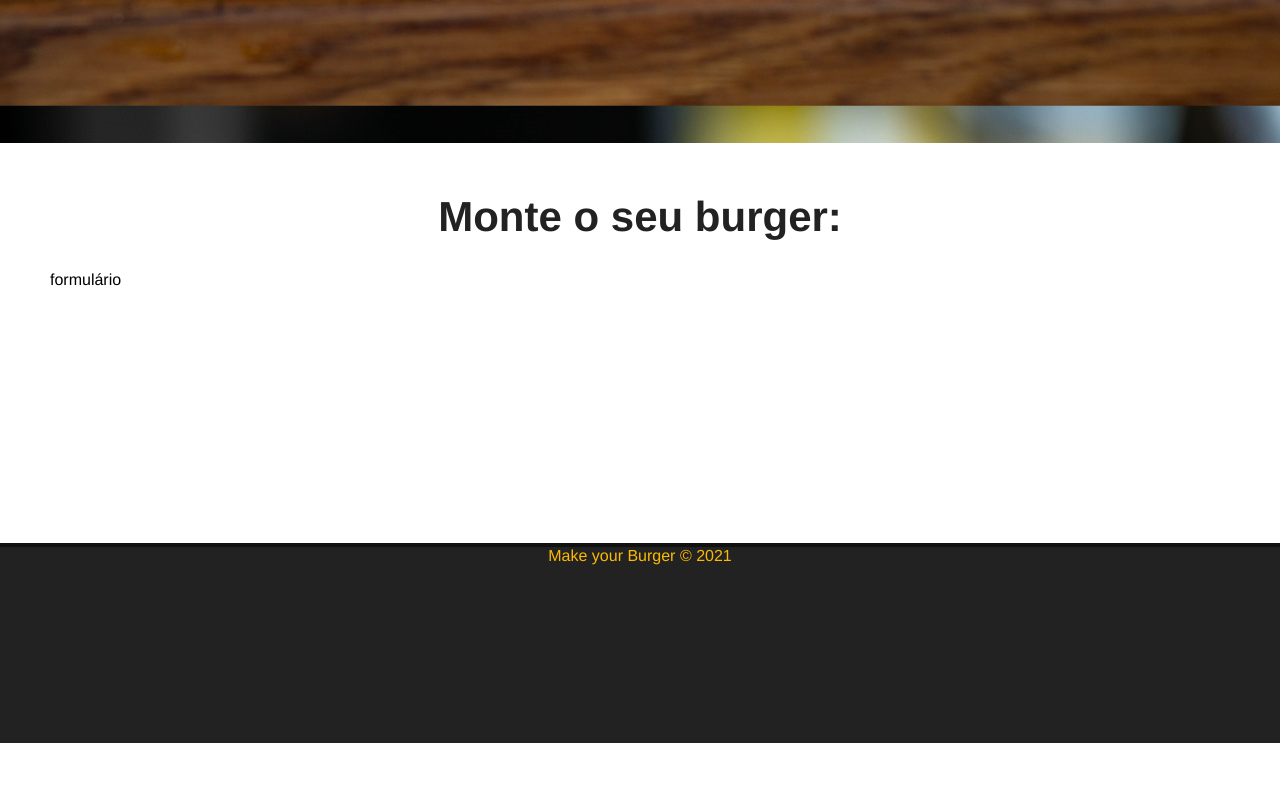
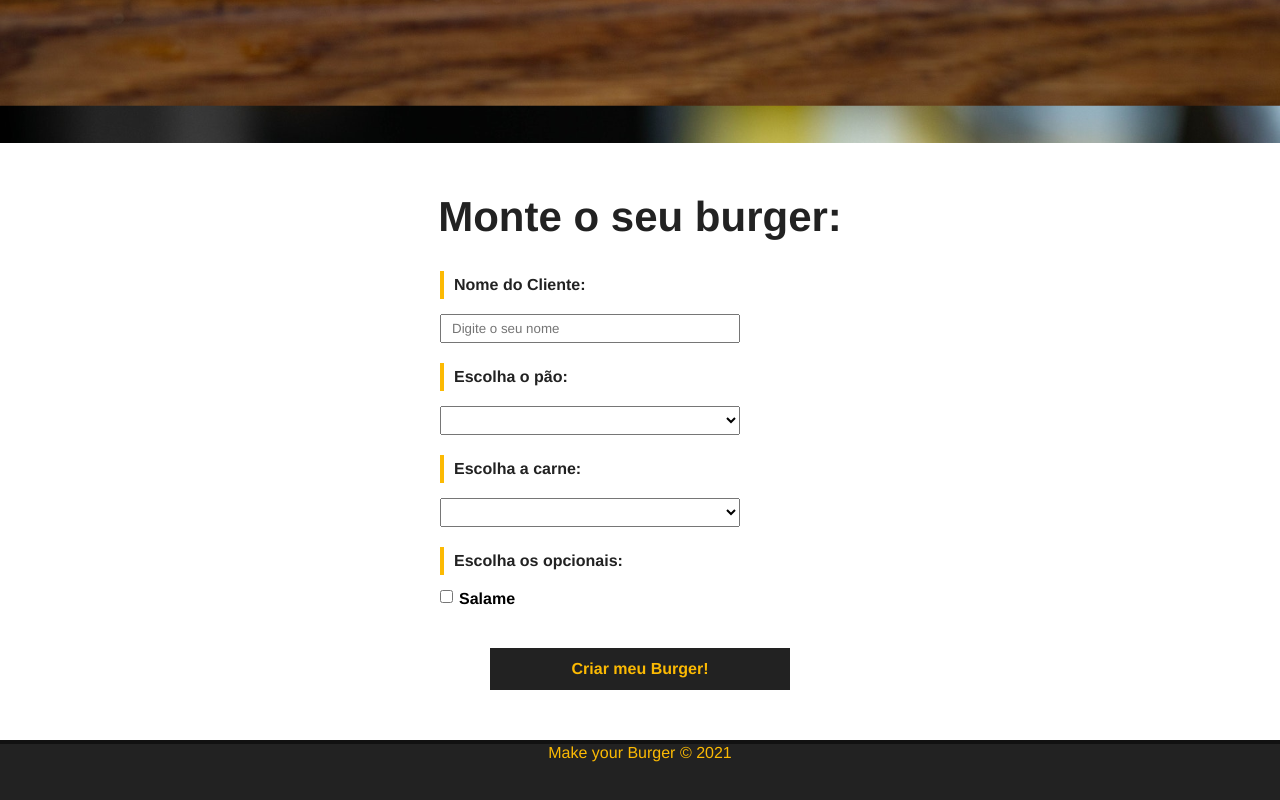
Before and after one commit to PedroPenhaa/Snack-Orders, a Vue app in the folder aplication_vue_request/: page / in a window 1280 px wide. Shown: the part 586-1386 px from the top of the page. Before the commit the page ends 1329 px from the top, so only its background shows below. Built offline with nearby package versions, Linux system fonts and the light colour scheme.

Commit message:
finalizacao pagina de pedidos

```diff
--- /dev/null
+++ b/aplication_vue_request/src/components/BurgerForm.vue
@@ -0,0 +1,121 @@
+<template>
+    <div>
+        <div>
+            <form id="burger-form">
+                <div class="input-container">
+                    <label for="nome">Nome do Cliente:</label>
+                    <input
+                        type="text"
+                        id="nome"
+                        name="nome"
+                        v-model="nome"
+                        placeholder="Digite o seu nome"
+                    >
+                </div>
+
+                <div class="input-container">
+                    <label for="pao">Escolha o pão:</label>
+                    <select name="pao" id="pao" v-model="pao">
+                        <option value="">Selecione o seu pão</option>
+                        <option value="">Integral</option>
+                    </select>
+                </div>
+
+                <div class="input-container">
+                    <label for="carne">Escolha a carne:</label>
+                    <select name="carne" id="carne" v-model="carne">
+                        <option value="">Selecione tipo de carne</option>
+                        <option value="maminha">Maminha</option>
+                    </select>
+                </div>
+
+                <div class="input-container">
+                    <label for="opcionais">Escolha os opcionais:</label>
+                    <div class="checkbox-container">
+                        <input type="checkbox" name="opcionais" v-model="opcionais" value="salame">
+                        <span>Salame</span>
+                    </div>
+                </div>
+
+                <div class="input-container">
+                    <input type="submit" class="submit-btn" value="Criar meu Burger!">
+                </div>
+            </form>
+        </div>
+    </div>
+</template>
+
+<script>
+    export default{
+        name:"BurgerForm"
+    }
+</script>
+
+<style scoped>
+  #burger-form {
+    max-width: 400px;
+    margin: 0 auto;
+  }
+
+  .input-container {
+    display: flex;
+    flex-direction: column;
+    margin-bottom: 20px;
+  }
+
+  label {
+    font-weight: bold;
+    margin-bottom: 15px;
+    color: #222;;
+    padding: 5px 10px;
+    border-left: 4px solid #fcba03;
+  }
+
+  input, select {
+    padding: 5px 10px;
+    width: 300px;
+  }
+
+  #opcionais-container {
+    flex-direction: row;
+    flex-wrap: wrap;
+  }
+
+  #opcionais-title {
+    width: 100%;
+  }
+
+  .checkbox-container {
+    display: flex;
+    align-items: flex-start;
+    width: 50%;
+    margin-bottom: 20px;
+  }
+
+  .checkbox-container span,
+  .checkbox-container input {
+    width: auto;
+  }
+
+  .checkbox-container span {
+    margin-left: 6px;
+    font-weight: bold;
+  }
+
+  .submit-btn {
+    background-color: #222;
+    color:#fcba03;
+    font-weight: bold;
+    border: 2px solid #222;
+    padding: 10px;
+    font-size: 16px;
+    margin: 0 auto;
+    cursor: pointer;
+    transition: .5s;
+  }
+
+  .submit-btn:hover {
+    background-color: transparent;
+    color: #222;
+  }
+</style>
--- a/aplication_vue_request/src/views/Home.vue
+++ b/aplication_vue_request/src/views/Home.vue
@@ -2,22 +2,24 @@
 
 <template>
   <div>
+
     <Banner/>
-
     <div class="main-container">
       <h1>Monte o seu burger:</h1>
-      <p>formulário</p>
+      <BurgerForm/>
     </div>
   </div>
 </template>
 
 <script>
     import Banner from "../components/Banner.vue"
+    import BurgerForm from "../components/BurgerForm.vue"
 
     export default{
       name:"Home",
       components:{
-        Banner
+        Banner,
+        BurgerForm
       }
     }
 </script>
```
